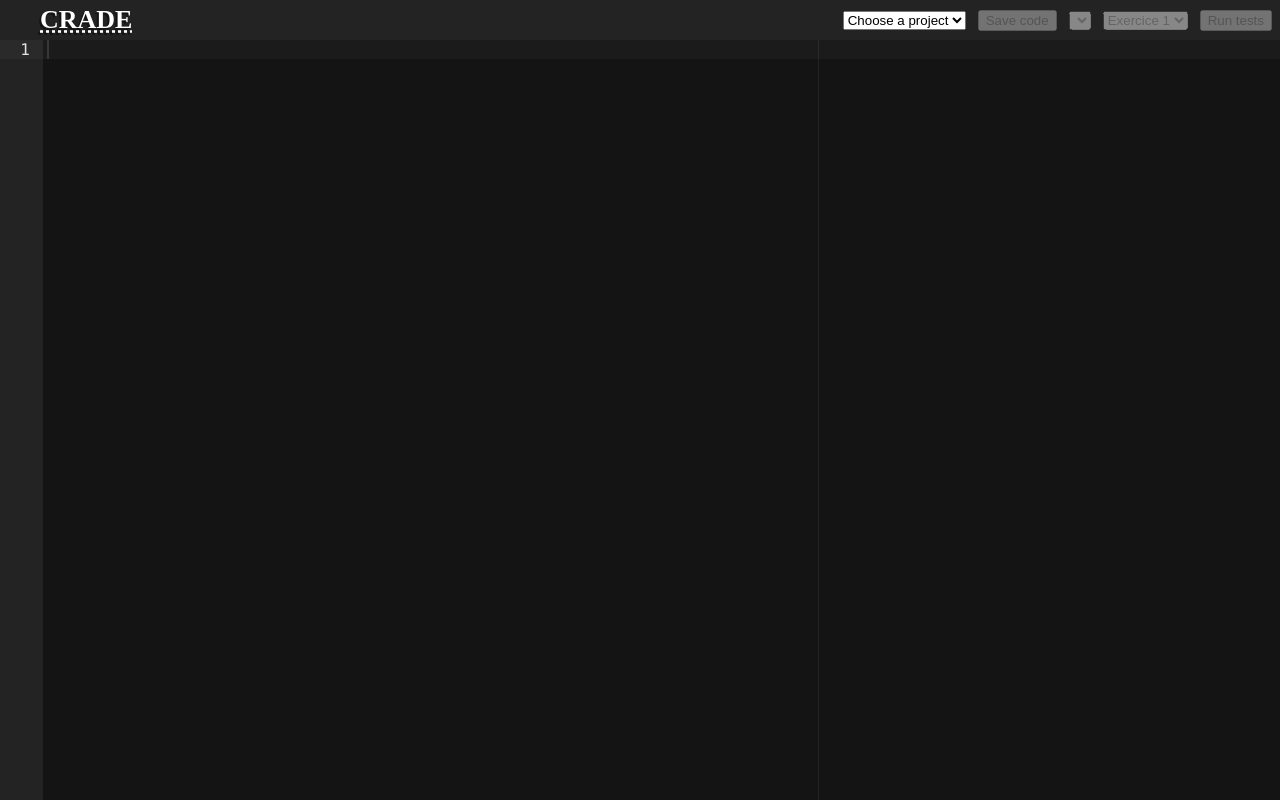
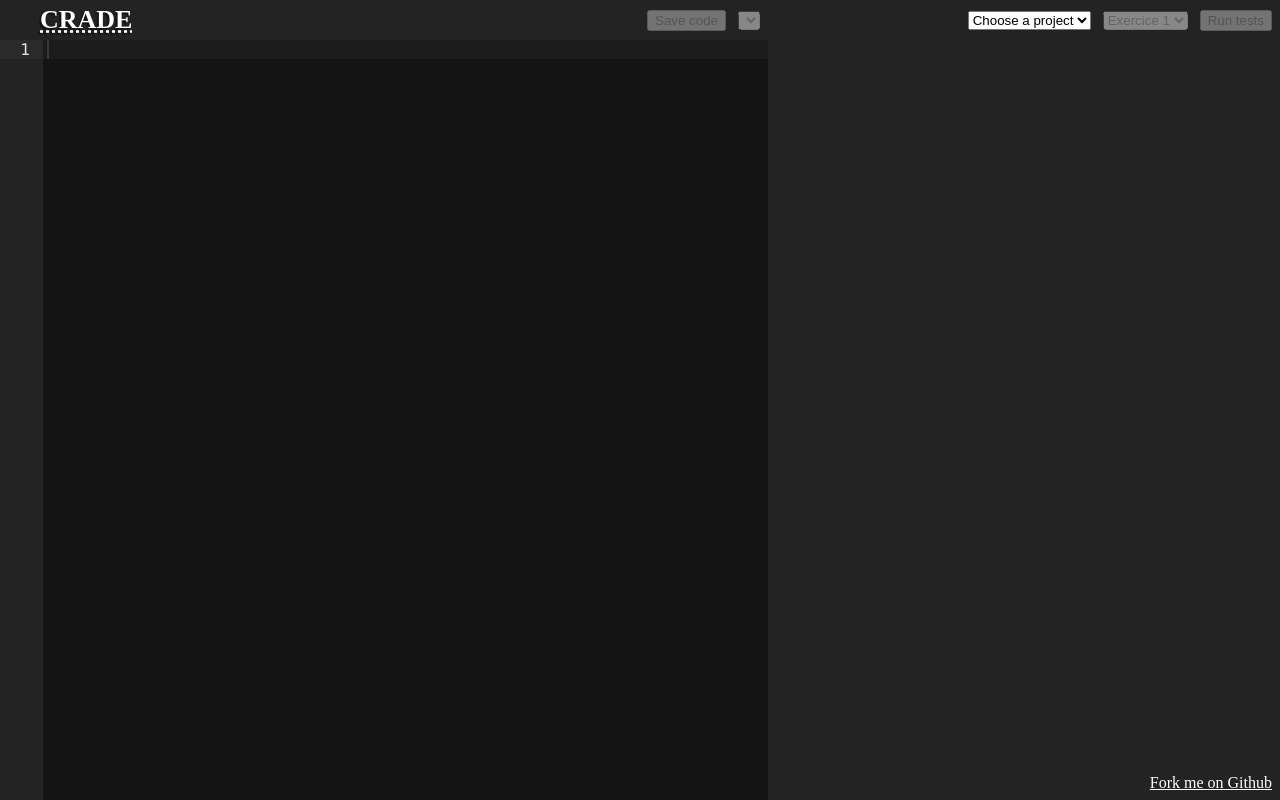
Before and after one commit to tzi/CodeDesignWorkshop, a plain HTML site: page index.html in a window 1280 px wide. Drawn offline with Linux system fonts and the light colour scheme.

Commit message:
The test panel will always showed

```diff
--- a/app.css
+++ b/app.css
@@ -37,6 +37,10 @@ body {
         padding: 0;
         list-style-type: none;
         float: right;
+    }
+    #topBar > .topBar-nav--project {
+        width: 40%;
+        text-align: right;
     }
         #topBar .topBar-navItem {
             margin-right: 0.5em;
--- a/index.html
+++ b/index.html
@@ -9,19 +9,13 @@
 <body>
     <div id="topBar">
         <h1 class="topBar-name"><abbr title="Code Review And Development Environment">CRADE</abbr></h1>
-        <ul class="topBar-nav">
+        <ul class="topBar-nav topBar-nav--project">
             <li class="topBar-navItem">
                 <select id="selectProjectAction">
                     <option value="" selected="selected">Choose a project</option>
                     <option value="hello-world">Hello World</option>
                     <option value="Goban">Goban</option>
                 </select>
-            </li>
-            <li class="topBar-navItem">
-                <button id="saveCodeAction" disabled="disabled" class="enableWithProject">Save code</button>
-            </li>
-            <li class="topBar-navItem">
-                <select id="loadCodeAction" disabled="disabled" class="enableWithProject"></select>
             </li>
             <li class="topBar-navItem">
                 <select id="selectTestAction" disabled="disabled" class="enableWithProject">
@@ -34,8 +28,16 @@
                 <button id="runTestAction" disabled="disabled" class="enableWithProject">Run tests</button>
             </li>
         </ul>
+        <ul class="topBar-nav topBar-nav--editor">
+            <li class="topBar-navItem">
+                <button id="saveCodeAction" disabled="disabled" class="enableWithProject">Save code</button>
+            </li>
+            <li class="topBar-navItem">
+                <select id="loadCodeAction" disabled="disabled" class="enableWithProject"></select>
+            </li>
+        </ul>
     </div>
-    <div id="mainFrame">
+    <div id="mainFrame" class="showTest">
         <div id="mainFrameContent">
             <pre id="editorFrame"></pre>
             <div id="testFrame">
```
